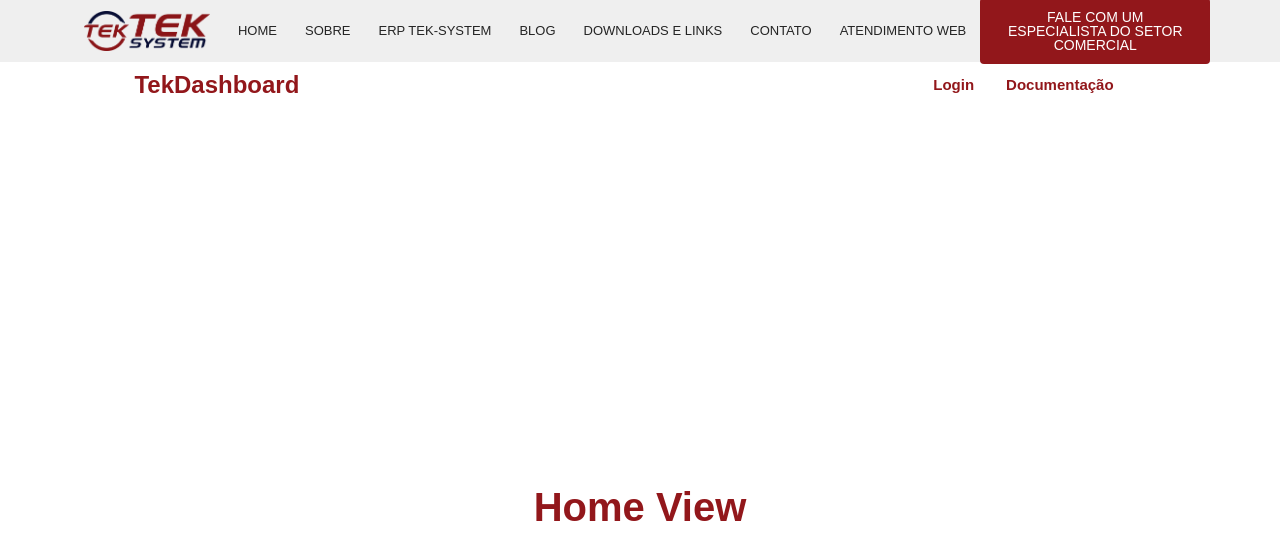
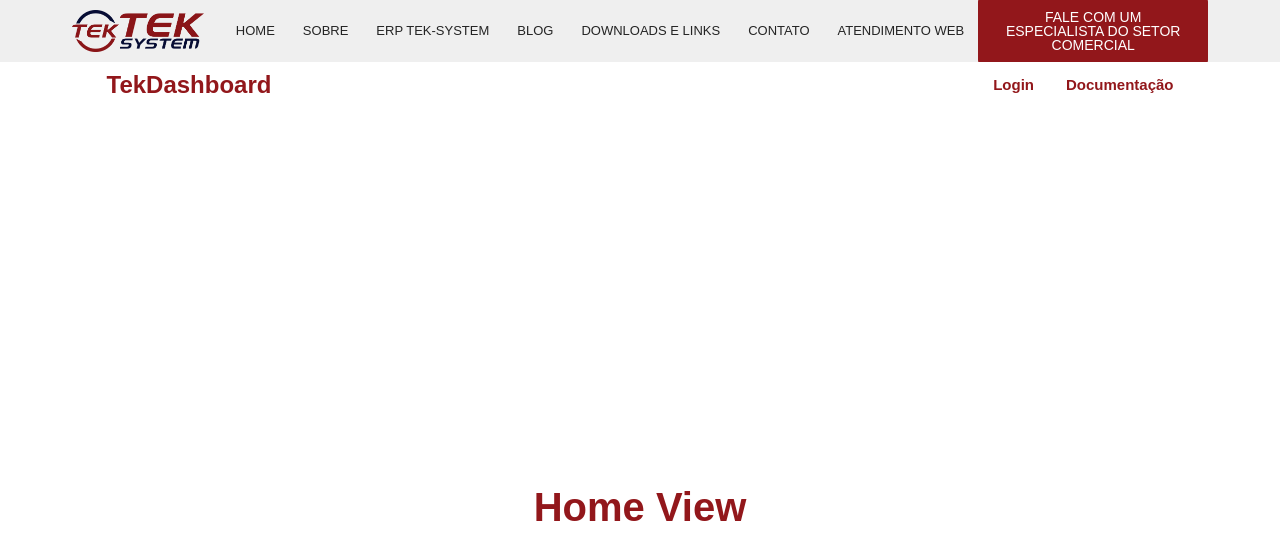
Before and after one commit to TalythaLopes/TekDashDocumentation, a Vue app: page / in a window 1280 px wide. Shown: the top 560 px of the page. Built offline with nearby package versions, Linux system fonts and the light colour scheme; a web font is replaced by a local one.

Commit message:
Alinhar as NavBar

```diff
--- a/src/components/Logo.vue
+++ b/src/components/Logo.vue
@@ -1,6 +1,6 @@
 <template>
     <a href="https://homepage.teksystem.com.br/" class="logo-link">
-        <img src="/img/logo-completa.png" alt="Tek-System Logo" height="40px" class="logo-img"/>
+        <img src="/img/logo-completa.png" alt="Tek-System Logo" class="logo-img"/>
     </a>
 </template>
 
@@ -10,13 +10,16 @@
 <style scoped>
 .logo-link {
   display: flex;
+  align-items: center;
+  justify-content: flex-start;
   height: 100%;
   min-width: 150px;
-  align-items: center;
-  justify-content: center;
+  padding: 0;
 }
 
 .logo-img {
-  max-width: 200px;
+  max-height: 42px;
+  width: auto;
+  display: block;
 }
 </style>
--- a/src/components/NavBarTekDash.vue
+++ b/src/components/NavBarTekDash.vue
@@ -2,9 +2,9 @@
     <nav class="navbar-container">
         <div class="navbar-content">
             <p class="navbar-title">TekDashboard</p>
-            <div class="navbar-link">
-                <a class="fundo" href="https://tekdashboard.teksystem.com.br/" target="_blank">Login</a>
-                <router-link to="/documentacao" class="fundo">Documentação</router-link>
+            <div class="fundo">
+                <a href="https://tekdashboard.teksystem.com.br/" target="_blank">Login</a>
+                <router-link to="/documentacao" :style="{ paddingRight: '0' }">Documentação</router-link>
             </div>
         </div>
     </nav>
@@ -23,15 +23,19 @@
     padding: 8px;
     position: relative;
     background-color: var(--color-background);
+    position: sticky;
+    top: 0;
+    z-index: 1000;
+    /*box-shadow: 0 2px 6px var(--color-border);*/
 }
 
 .navbar-content {
-  width: 80%;
-  max-width: 1200px;
-  display: flex;
-  justify-content: space-between;
-  align-items: center;
-  color: var(--vt-c-red);
+    width: 80%;
+    width: 1067px;
+    display: flex;
+    justify-content: space-between;
+    align-items: center;
+    color: var(--vt-c-red);
 }
 
 .navbar-title {
@@ -40,7 +44,7 @@
     margin: 0;
 }
 
-.navbar-link, a {
+a {
     color: var(--vt-c-red);
     text-decoration: none;
     font-size: 15px;
@@ -49,4 +53,9 @@
     align-items: center;
     font-weight: bold;
 }
+
+:global(main),
+:global(.page-content) {
+  padding-top: 45px;
+}
 </style>
--- a/src/views/HomeView.vue
+++ b/src/views/HomeView.vue
@@ -1,10 +1,6 @@
 <template>
-    <section class="top-bar">
-        <NavBar />
-    </section>
-    <section class="tekDash-bar">
-        <NavBarTekDash />
-    </section>
+    <NavBar />
+    <NavBarTekDash />
     <div>
         <h1>Home View</h1>
     </div>
```
